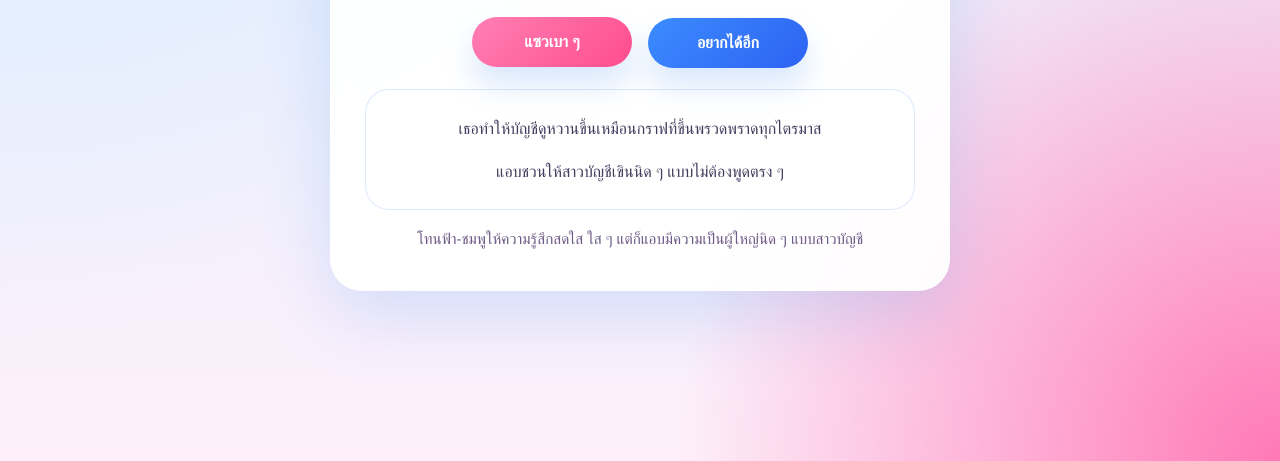
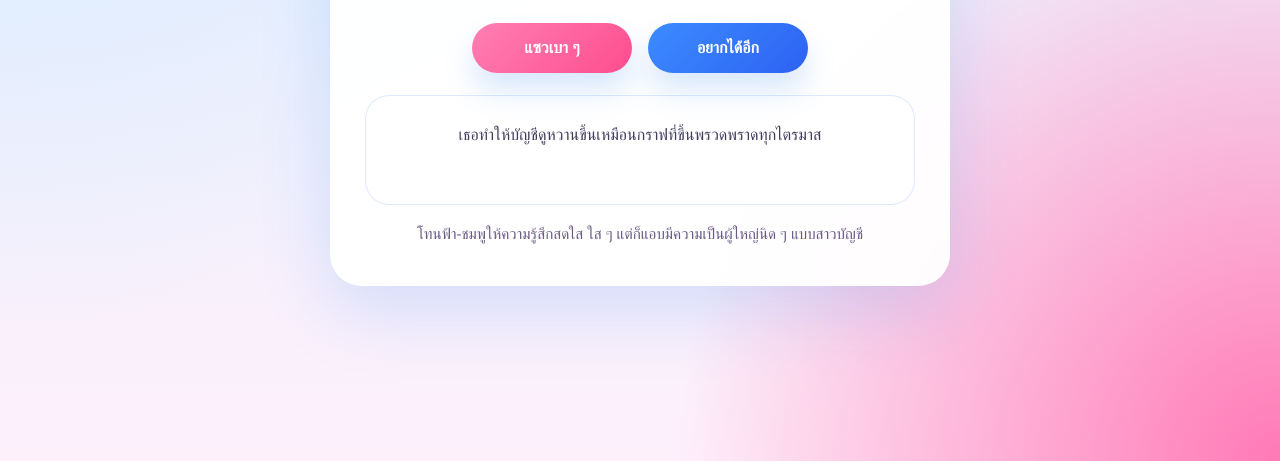
Before and after one commit to wanchai7/Nisa, a plain HTML site: page index.html in a window 1280 px wide. Both pictures are taken after a click on the button "แซวเบา ๆ". Shown: the part 339-800 px from the top of the page. Drawn offline with Linux system fonts and the light colour scheme.

Commit message:
version 0.1.2

```diff
--- a/index.html
+++ b/index.html
@@ -165,7 +165,7 @@
         let teaserIndex = 0;
 
         teaseBtn.addEventListener('click', () => {
-            message.innerHTML = `<p>${teasers[0]}</p><p class="small-note">แอบชวนให้สาวบัญชีเขินนิด ๆ แบบไม่ต้องพูดตรง ๆ</p>`;
+            message.innerHTML = `<p>${teasers[0]}</p><p class="small-note"></p>`;
             teaserIndex = 1;
         });
 
```
